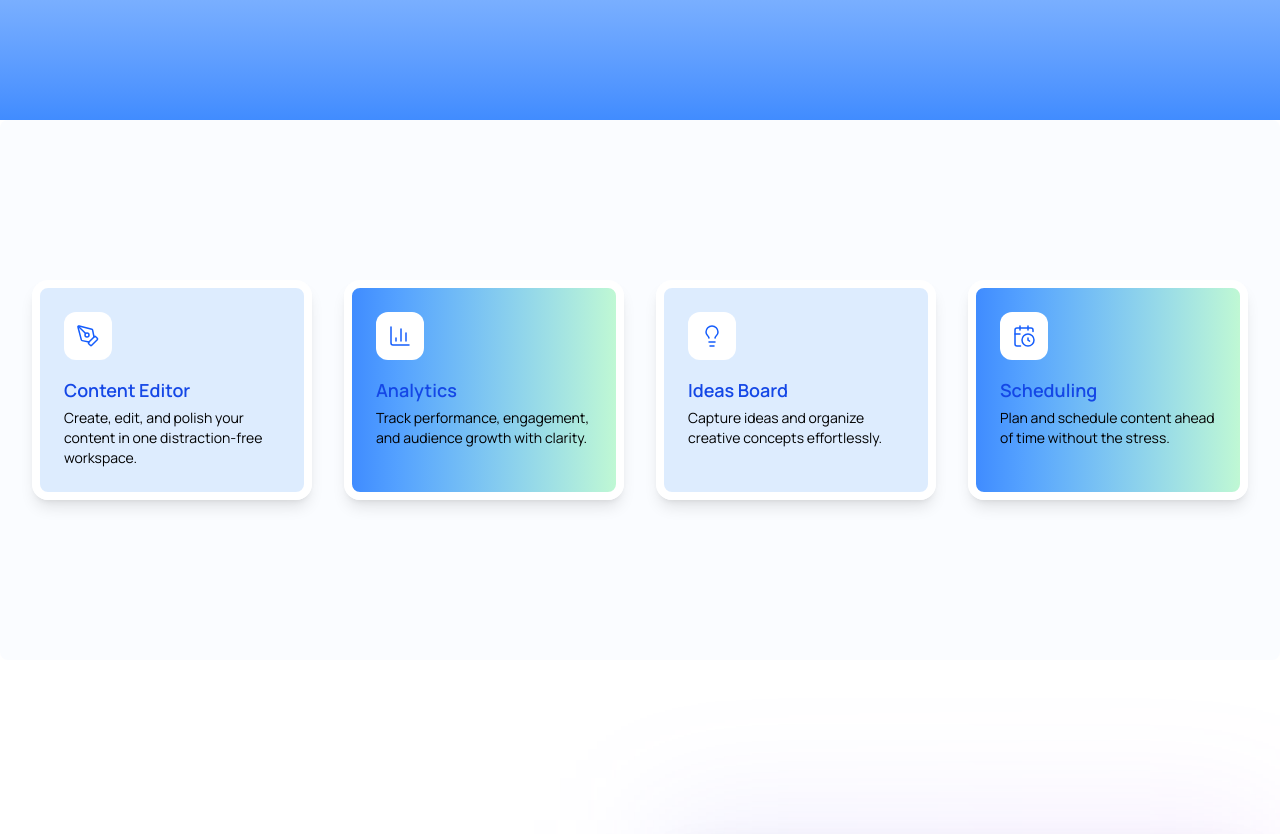
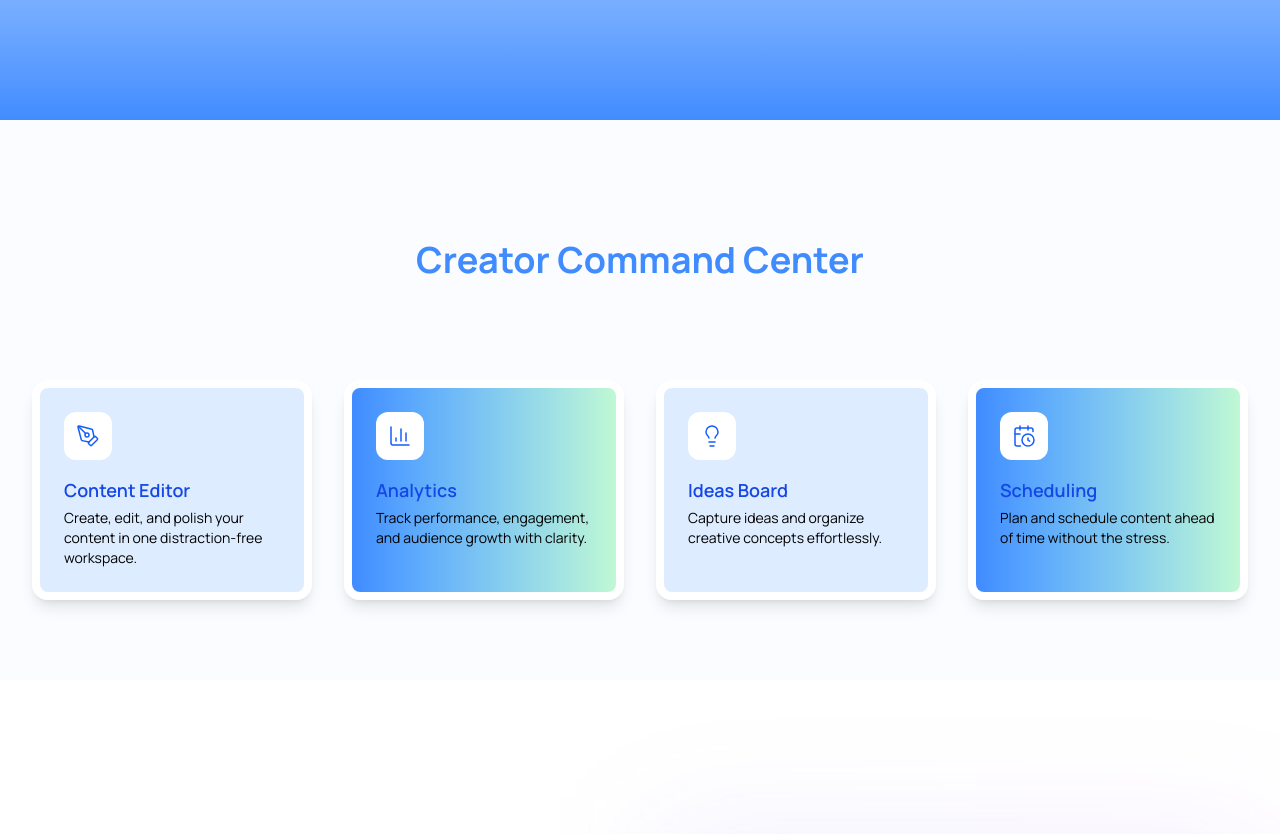
Before and after one commit to Haruna-dev-droid/creators-dashboard, a React (Vite) app: page / in a window 1280 px wide. Shown: the part 760-1594 px from the top of the page. Built offline with nearby package versions, Linux system fonts and the light colour scheme.

Commit message:
worked on the Landing page UI

```diff
--- a/src/components/LandingPage.jsx
+++ b/src/components/LandingPage.jsx
@@ -63,7 +63,11 @@ function LandingPage() {
         </div>
       </div>
       {/* Cards Section */}
-      <div className="w-full max-w-7xl  grid grid-cols-2 md:grid-cols-2 lg:grid-cols-4 gap-8 mb-20 px-8 mx-auto bg-blue-50/30 rounded-lg py-40">
+      <div className="bg-blue-50/30 pt-30">
+        <h1 className="text-center text-4xl font-bold text-blue-500/90 mb-5">
+          Creator Command Center
+        </h1>
+        <div className="w-full max-w-7xl  grid grid-cols-2 md:grid-cols-2 lg:grid-cols-4 gap-8 mb-20 px-8 mx-auto  rounded-lg py-20">
           <Cards
             icon={PenTool}
             title="Content Editor"
@@ -103,6 +107,7 @@ function LandingPage() {
               icon: "text-blue-600",
             }}
           />
+        </div>
       </div>
       <DashboardPreview />
       <div className="md:mt-20 mt-15 md:mx-10 mx-5 mb-30 px-5 md:px-10 py-30 flex flex-col justify-center items-center bg-gradient-to-t from-blue-500/90 via-blue-300 to-blue-500/90 rounded-lg">
```
Lines whose indentation alone changed are shown as unchanged.
